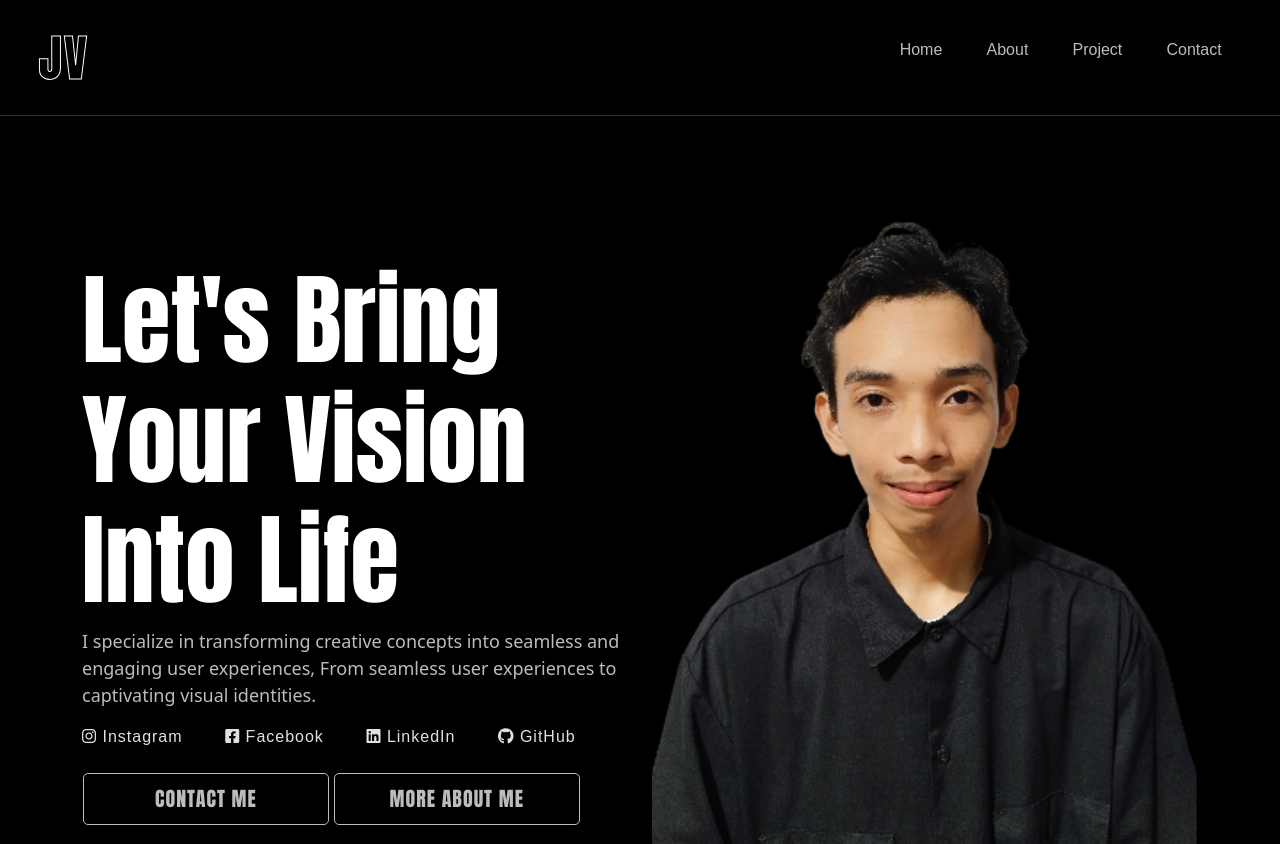
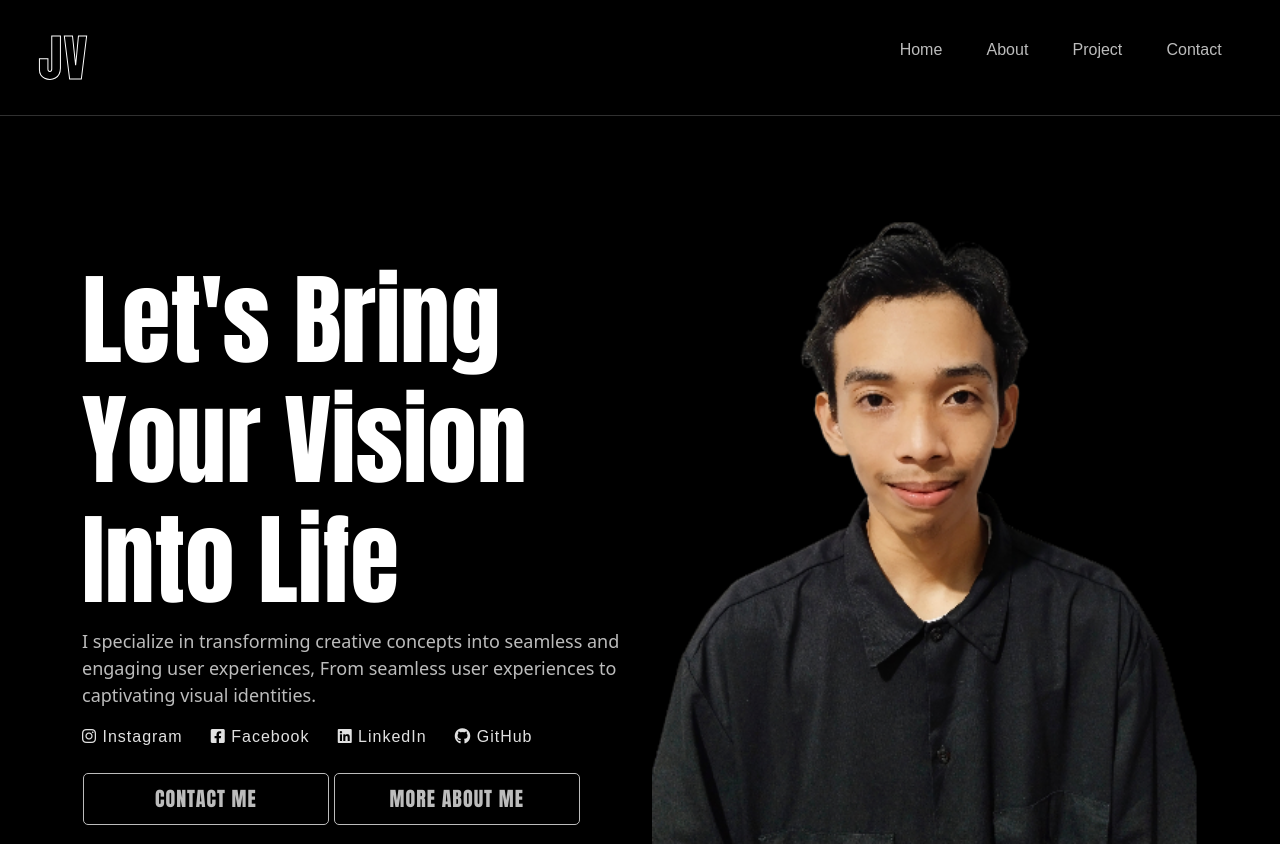
Before and after one commit to jesninvence/Portfolio, a plain HTML site: page index.html in a window 1280 px wide. Shown: the top 844 px of the page. Drawn offline with nearby package versions, Linux system fonts and the light colour scheme; a web font is replaced by a local one.

Commit message:
updating

```diff
--- a/style.css
+++ b/style.css
@@ -106,7 +106,7 @@ button:hover {
 }
 
 .socmed {
-  margin-right: 2.4rem;
+  margin-right: 1.5rem;
   margin-bottom: .5rem;
   display: inline-block;
   padding: 1em 0;
```
